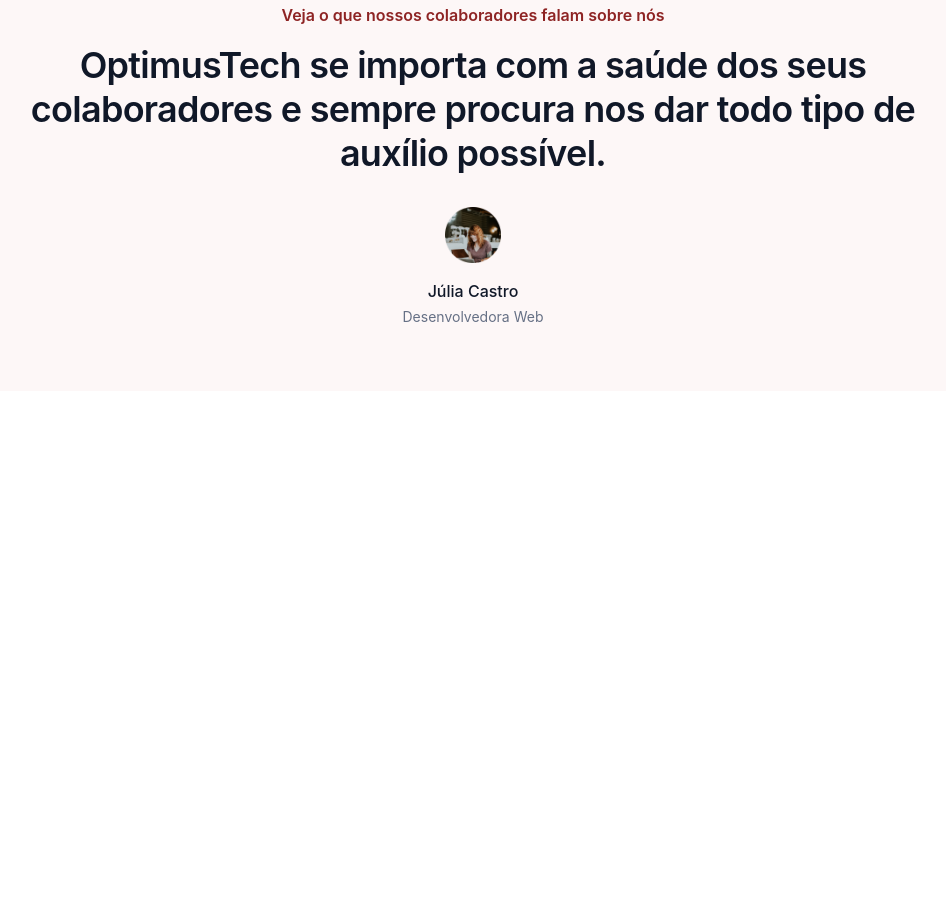
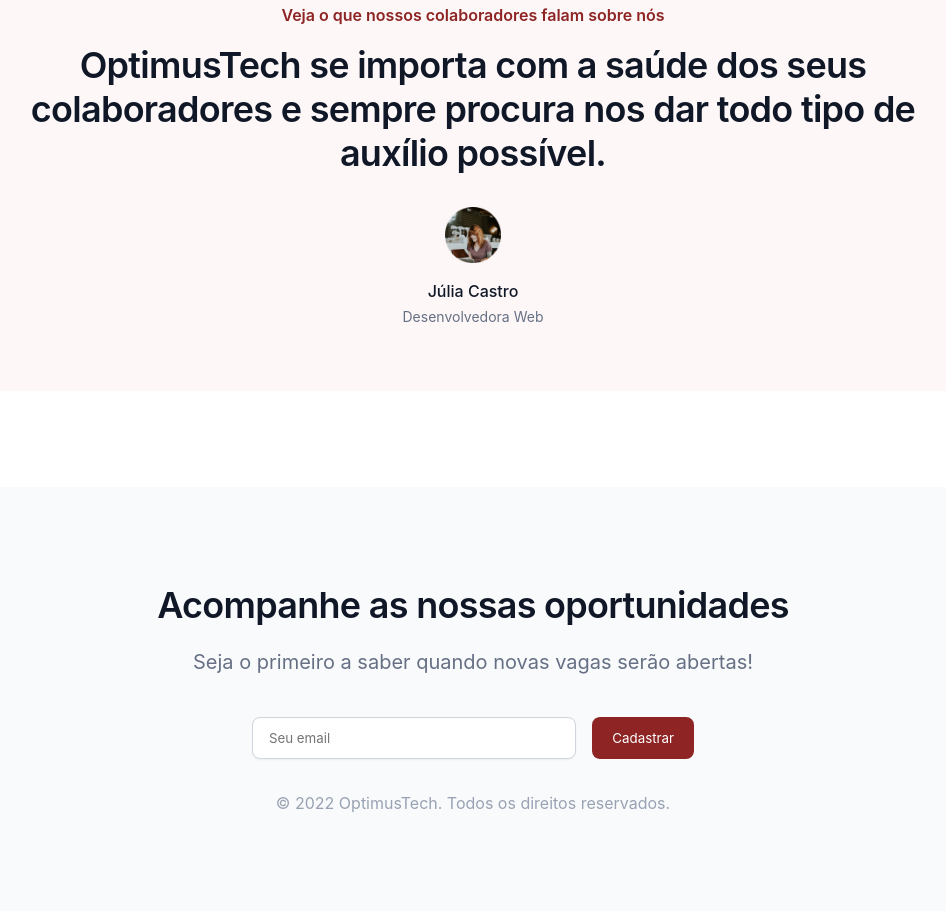
Before and after one commit to silverio-lucas/7daysofcode-alura, a plain HTML site: page 01.frontend/01.pagina-de-vagas/index.html in a window 1280 px wide. Shown: the part 2497-3408 px from the top of the page, without its empty margins (167-1113 px from the left). Before the commit the page ends 2984 px from the top, so only its background shows below. Drawn offline with Linux system fonts and the light colour scheme.

Commit message:
Rodapé e finalização

```diff
--- a/01.frontend/01.pagina-de-vagas/index.html
+++ b/01.frontend/01.pagina-de-vagas/index.html
@@ -142,5 +142,18 @@
         </div>
       </div>
     </section>
+    <footer id="rodape">
+      <div class="newsletter-rodape">
+        <div class="texto-rodape">
+          <h2>Acompanhe as nossas oportunidades</h2>
+          <p>Seja o primeiro a saber quando novas vagas serão abertas!</p>
+        </div>
+        <form method="POST" class="email-rodape">
+          <input type="email" placeholder="Seu email" />
+          <button class="button-emails" type="submit">Cadastrar</button>
+        </form>
+      </div>
+      <p id="copyright">© 2022 OptimusTech. Todos os direitos reservados.</p>
+    </footer>
   </body>
 </html>
--- a/01.frontend/01.pagina-de-vagas/style.css
+++ b/01.frontend/01.pagina-de-vagas/style.css
@@ -15,8 +15,9 @@
     box-sizing: border-box;
 }
 
-body {
-    padding: 0 80px
+section {
+    padding-left: 80px;
+    padding-right: 80px;
 }
 
 #logo img:hover {
@@ -28,6 +29,7 @@ body {
     justify-content: space-between;
     align-items: center;
     height: 80px;
+    padding: 0 80px;
     font-size: 16px;
     color: var(--secondary-color);
 }
@@ -69,7 +71,8 @@ a#button-login:hover {
     cursor: pointer;
 }
 
-a#button-signup {
+a#button-signup,
+#rodape button {
     background-color: var(--primary-color);
     border: 2px solid var(--primary-color);
     color: #FFFFFF;
@@ -177,7 +180,8 @@ header p {
 }
 
 #vagas .conteudo h2,
-#depoimentos h2 {
+#depoimentos h2,
+#rodape h2 {
     font-size: 36px;
     font-style: normal;
     font-weight: 600;
@@ -287,6 +291,7 @@ span.titulo-vaga {
 #depoimentos {
     display: flex;
     padding: 64px;
+    margin: 0 80px;
     border-radius: 16px;
     background: rgba(195, 25, 25, 0.03);
     flex-direction: column;
@@ -334,3 +339,72 @@ span.titulo-vaga {
     font-weight: 400;
     line-height: 20px;
 }
+
+#rodape {
+    display: flex;
+    padding: 96px 0;
+    flex-direction: column;
+    align-items: center;
+    gap: 32px;
+    align-self: stretch;
+    background: #F9FAFB;
+}
+
+#rodape .newsletter-rodape {
+    display: flex;
+    flex-direction: column;
+    align-items: center;
+    text-align: center;
+    gap: 40px;
+}
+
+#rodape .texto-rodape {
+    display: flex;
+    flex-direction: column;
+    align-items: center;
+    text-align: center;
+    gap: 20px;
+}
+
+#rodape .texto-rodape p {
+    color: var(--secondary-color);
+    text-align: center;
+    font-family: Inter;
+    font-size: 20px;
+    font-style: normal;
+    font-weight: 400;
+    line-height: 30px;
+}
+
+#rodape form.email-rodape {
+    display: flex;
+    gap: 16px;
+    justify-content: center;
+    width: 70%;
+}
+
+#rodape form.email-rodape input {
+    display: flex;
+    padding: 12px 14px 12px 16px;
+    align-items: center;
+    gap: 8px;
+    align-self: stretch;
+
+    border-radius: 8px;
+    border: 1px solid #D0D5DD;
+    background: var(--Base-White);
+
+    /* Shadow/xs */
+    box-shadow: 0 1px 2px 0 rgba(16, 24, 40, 0.05);
+    width: 100%;
+}
+
+p#copyright {
+    color: #98A2B3;
+    font-family: Inter;
+    font-size: 16px;
+    font-style: normal;
+    font-weight: 400;
+    line-height: 24px;
+    /* 150% */
+}
```
